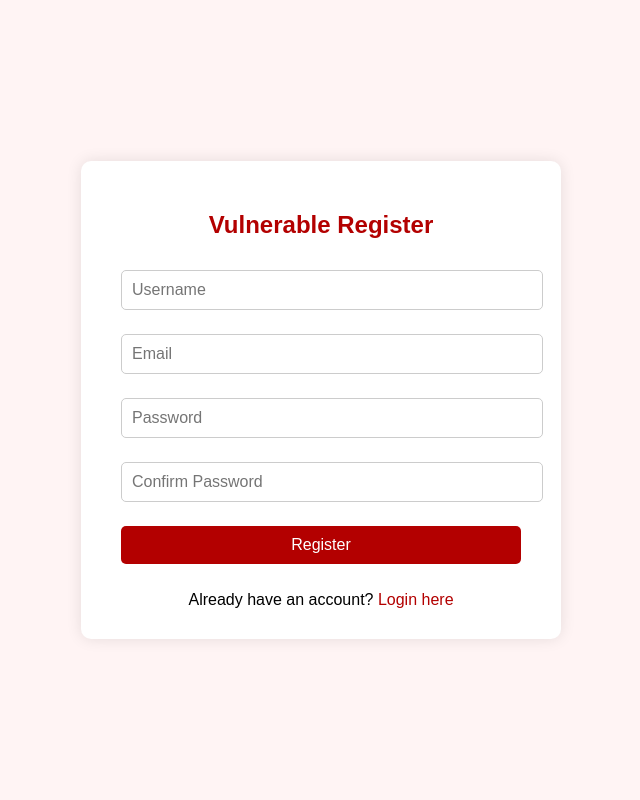
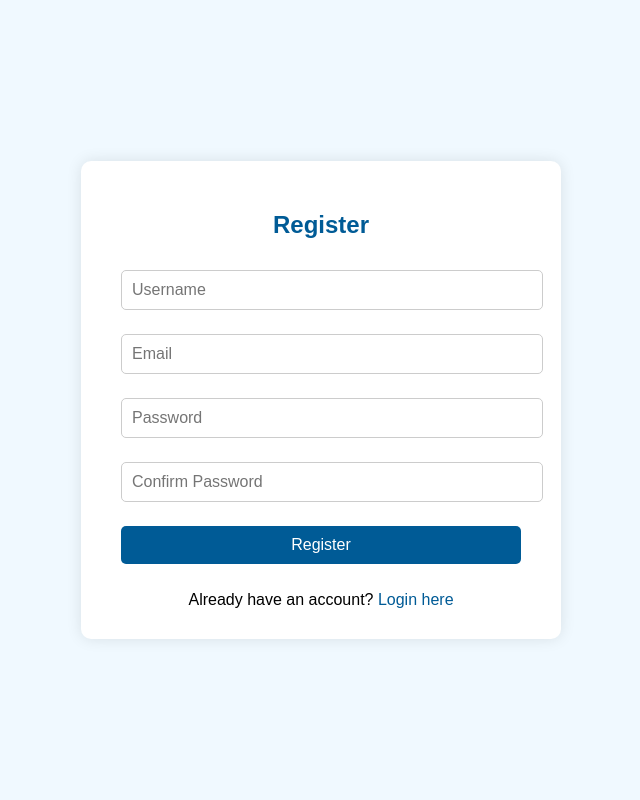
Before and after one commit to Norahyd/SecurityProject, a PHP site: page /register.php in a window 1280 px wide. Shown: the whole page, without its empty margins (319-959 px from the left). Run offline with PHP 8.4, Linux system fonts and the light colour scheme; a stand-in replaces the project's code that opens the database connection.

Commit message:
updated vulnerable

```diff
--- a/VulnerableWebsite/register.php
+++ b/VulnerableWebsite/register.php
@@ -5,27 +5,24 @@ error_reporting(E_ALL);
 ?>
 
 <?php
-require_once 'db.php';
+require_once 'config.php';
 
 $error = "";
 $success = "";
 
 if ($_SERVER["REQUEST_METHOD"] == "POST") {
-    // No input validation or sanitization
     $username = $_POST["username"];
     $email = $_POST["email"];
     $password = $_POST["password"];
     $confirm_password = $_POST["confirm_password"];
 
-    // No email format check, password match check, or uniqueness check
-    $hashed_password = md5($password);  // Weak hashing
+    $hashed_password = md5($password);
 
-    // Vulnerable SQL query with direct string injection
     $sql = "INSERT INTO users (username, email, password, role)
             VALUES ('$username', '$email', '$hashed_password', 'user')";
 
     if ($conn->query($sql) === TRUE) {
-        $success = "Registration successful. <a href='login.php'>Login here</a>.";
+        $success = "Registration successful. <a href='../login.php'>Login here</a>.";
     } else {
         $error = "Registration failed: " . $conn->error;
     }
@@ -41,7 +38,7 @@ if ($_SERVER["REQUEST_METHOD"] == "POST") {
             margin: 0;
             padding: 0;
             font-family: Arial, sans-serif;
-            background: #fff4f4;
+            background: #f0f9ff;
             display: flex;
             justify-content: center;
             align-items: center;
@@ -57,7 +54,7 @@ if ($_SERVER["REQUEST_METHOD"] == "POST") {
         }
         h2 {
             text-align: center;
-            color: #b30000;
+            color: #005b96;
         }
         input {
             width: 100%;
@@ -68,13 +65,13 @@ if ($_SERVER["REQUEST_METHOD"] == "POST") {
             font-size: 16px;
         }
         input[type="submit"] {
-            background-color: #b30000;
+            background-color: #005b96;
             color: white;
             cursor: pointer;
             border: none;
         }
         input[type="submit"]:hover {
-            background-color: #800000;
+            background-color: #003f6f;
         }
         .error { color: red; margin-bottom: 10px; }
         .success { color: green; margin-bottom: 10px; }
@@ -83,7 +80,7 @@ if ($_SERVER["REQUEST_METHOD"] == "POST") {
             text-align: center;
         }
         .link a {
-            color: #b30000;
+            color: #005b96;
             text-decoration: none;
         }
         .link a:hover {
@@ -93,7 +90,7 @@ if ($_SERVER["REQUEST_METHOD"] == "POST") {
 </head>
 <body>
     <div class="container">
-        <h2>Vulnerable Register</h2>
+        <h2>Register</h2>
 
         <?php if ($error): ?>
             <div class="error"><?php echo $error; ?></div>
@@ -104,14 +101,14 @@ if ($_SERVER["REQUEST_METHOD"] == "POST") {
 
         <form method="post">
             <input type="text" name="username" placeholder="Username">
-            <input type="email" name="email" placeholder="Email">
+            <input type="text" name="email" placeholder="Email">
             <input type="password" name="password" placeholder="Password">
             <input type="password" name="confirm_password" placeholder="Confirm Password">
             <input type="submit" value="Register">
         </form>
 
         <div class="link">
-            Already have an account? <a href="login.php">Login here</a>
+            Already have an account? <a href="../login.php">Login here</a>
         </div>
     </div>
 </body>
```
